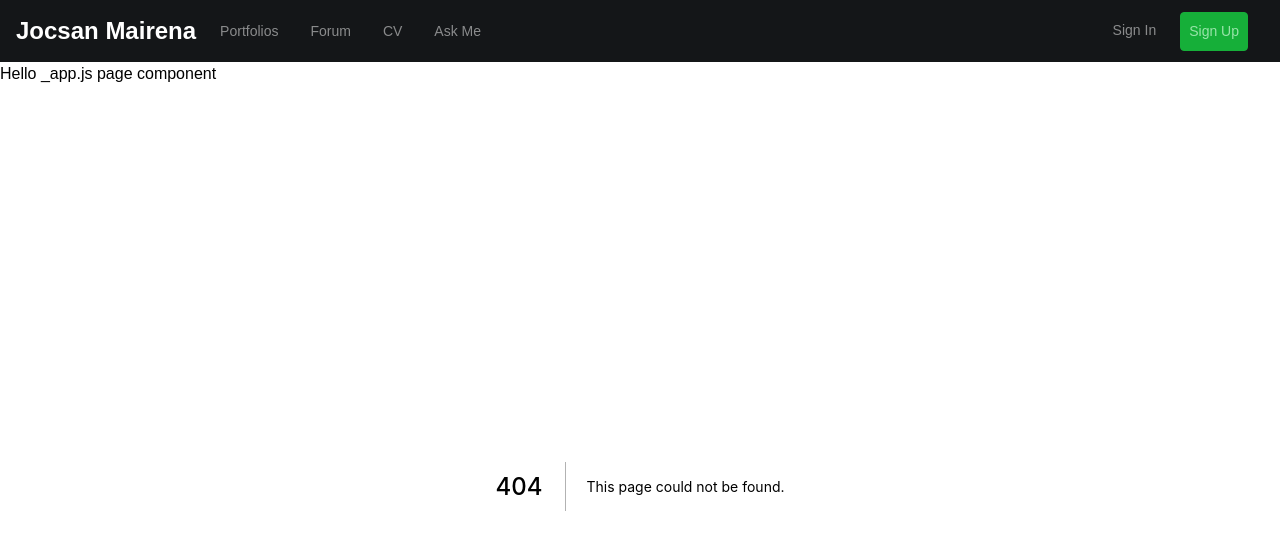
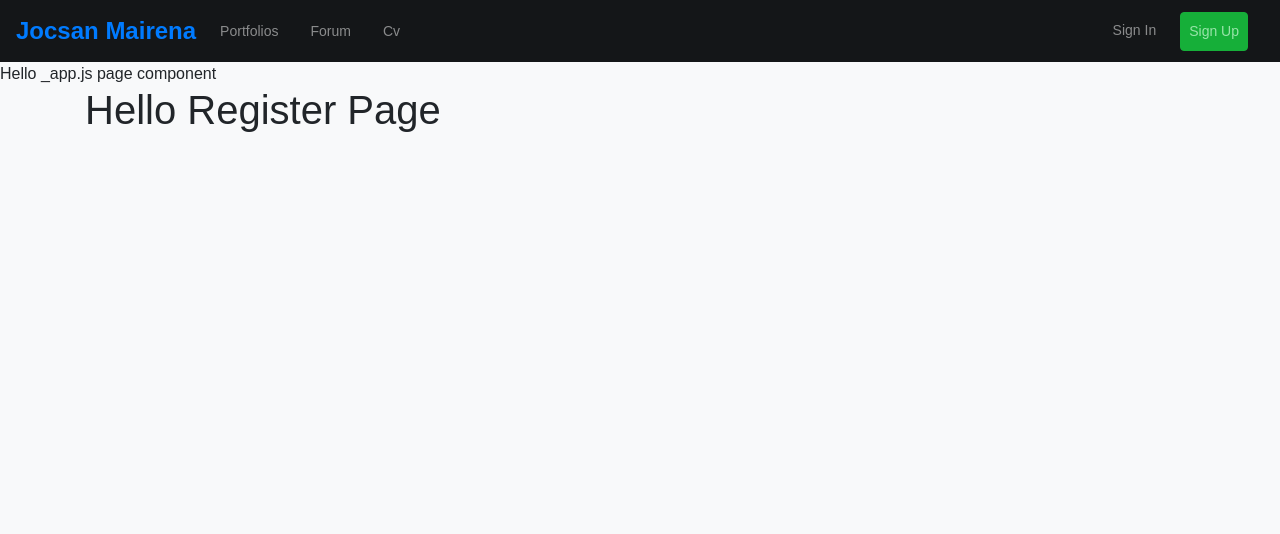
Before and after one commit to jocsanmairena/portfolio-project, a Next.js app: page /register in a window 1280 px wide. Before the commit this address had no page. Shown: the top 534 px of the page. Built offline with nearby package versions, Linux system fonts and the light colour scheme.

Commit message:
Create < AppLink > and Cv and register Pages.

```diff
--- a/components/shared/NavBar.js
+++ b/components/shared/NavBar.js
@@ -1,34 +1,41 @@
 import { Navbar, NavDropdown, Nav } from 'react-bootstrap'
+import Link from 'next/link' //next link improves page loading speed.
+
+const AppLink = ({ children, className, href }) => (
+  <Link href={href}>
+    <a className={className}>{children}</a>
+  </Link>
+)
 
 const NavBar = () => (
   <div className='navbar-wrapper'>
     <Navbar expand='lg' className='navbar-dark fj-mw9'>
-      <Navbar.Brand className='mr-3 font-weight-bold' href='#'>
-        Jocsan Mairena
+      <Navbar.Brand className='mr-3 font-weight-bold'>
+        <AppLink href='/'>Jocsan Mairena</AppLink>
       </Navbar.Brand>
       <Navbar.Toggle />
       <Navbar.Collapse>
         <Nav className='mr-auto'>
-          <Nav.Link href='/portfolios' className='mr-3'>
+          <AppLink href='/portfolios' className='nav-link mr-3'>
             Portfolios
-          </Nav.Link>
-          <Nav.Link href='/forum/categories' className='mr-3'>
+          </AppLink>
+          <AppLink href='/forum/categories' className='nav-link mr-3'>
             Forum
-          </Nav.Link>
-          <Nav.Link href='#' className='mr-3'>
-            CV
-          </Nav.Link>
-          <Nav.Link href='#' className='mr-3'>
-            Ask Me
-          </Nav.Link>
+          </AppLink>
+          <AppLink href='/cv' className='nav-link mr-3'>
+            Cv
+          </AppLink>
         </Nav>
         <Nav>
-          <Nav.Link href='/login' className='mr-3'>
+          <AppLink href='/login' className='nav-link mr-3'>
             Sign In
-          </Nav.Link>
-          <Nav.Link href='#' className='mr-3 btn btn-success bg-green-2 bright'>
+          </AppLink>
+          <AppLink
+            href='/cv'
+            className='nav-link mr-3 btn btn-success bg-green-2 bright'
+          >
             Sign Up
-          </Nav.Link>
+          </AppLink>
         </Nav>
       </Navbar.Collapse>
     </Navbar>
--- /dev/null
+++ b/pages/cv.js
@@ -0,0 +1,2 @@
+const Cv = () => <h1>Hello Cv Page</h1>
+export default Cv
--- /dev/null
+++ b/pages/register.js
@@ -0,0 +1,2 @@
+const Register = () => <h1>Hello Register Page</h1>
+export default Register
```
